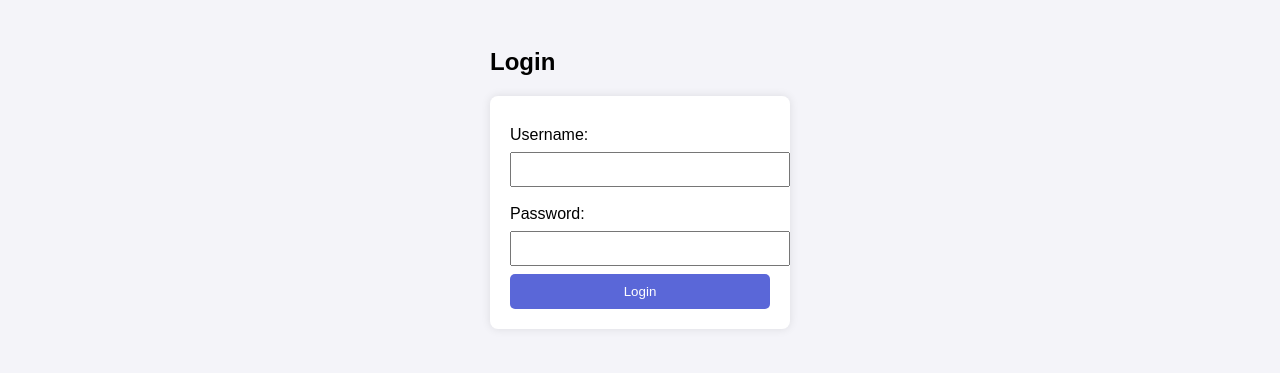
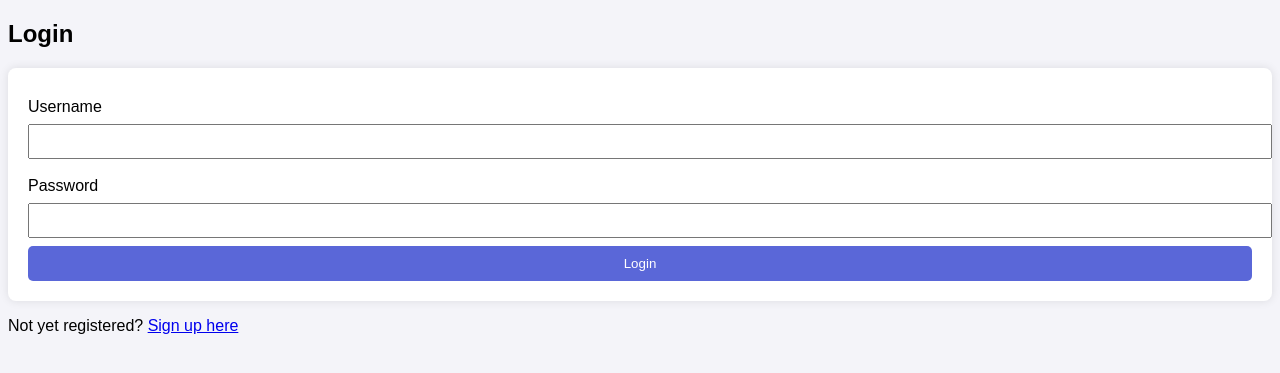
Before and after one commit to merylgrace/rice-inventory, a PHP site: page /login.php in a window 1280 px wide. Shown: the top 373 px of the page. Run offline with PHP 8.4, Linux system fonts and the light colour scheme.

Commit message:
if not yet registered added sa login

```diff
--- a/login.php
+++ b/login.php
@@ -35,17 +35,20 @@ if ($_SERVER["REQUEST_METHOD"] == "POST") {
     <title>Login</title>
 </head>
 <body>
-    <div class="container">
+    <div class="login-container">
         <h2>Login</h2>
-        <form method="POST" action="login.php">
-            <label>Username:</label>
-            <input type="text" name="username" required>
+        <form action="login.php" method="POST">
+            <label for="UserName">Username</label>
+            <input type="text" name="UserName" required>
 
-            <label>Password:</label>
-            <input type="password" name="password" required>
+            <label for="Password">Password</label>
+            <input type="password" name="Password" required>
 
             <button type="submit">Login</button>
         </form>
+
+        <!-- kung wala pa nakaregister -->
+        <p>Not yet registered? <a href="register.php">Sign up here</a></p>
     </div>
 </body>
 </html>
```
